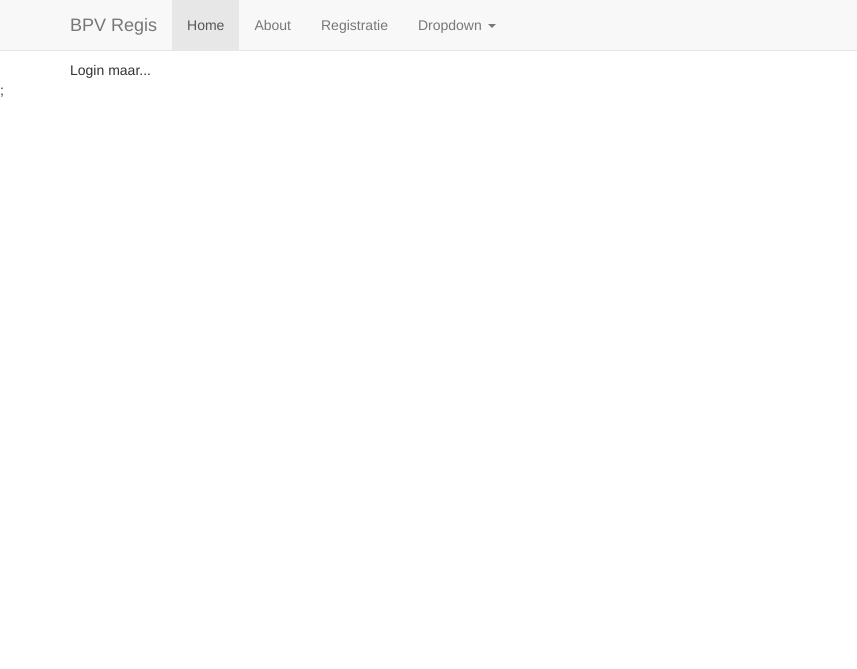
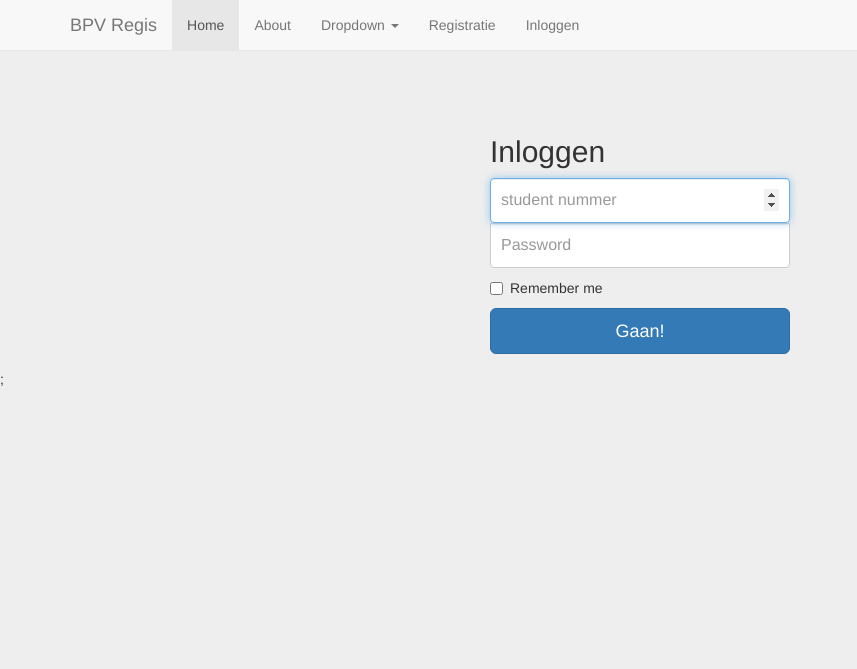
Before and after one commit to rra-am1a-2016/bpv_regis, a PHP site: page /2016-2017/index.php?content=login in a window 1280 px wide. Shown: the top 669 px of the page, without its empty margins (0-857 px from the left). Run offline with PHP 8.4, Linux system fonts and the light colour scheme.

Commit message:
Login form data

```diff
--- /dev/null
+++ b/css/signin.css
@@ -0,0 +1,40 @@
+body {
+  padding-top: 40px;
+  padding-bottom: 40px;
+  background-color: #eee;
+}
+
+.form-signin {
+  max-width: 330px;
+  padding: 15px;
+  margin: 0 auto;
+}
+.form-signin .form-signin-heading,
+.form-signin .checkbox {
+  margin-bottom: 10px;
+}
+.form-signin .checkbox {
+  font-weight: normal;
+}
+.form-signin .form-control {
+  position: relative;
+  height: auto;
+  -webkit-box-sizing: border-box;
+     -moz-box-sizing: border-box;
+          box-sizing: border-box;
+  padding: 10px;
+  font-size: 16px;
+}
+.form-signin .form-control:focus {
+  z-index: 2;
+}
+.form-signin input[type="email"] {
+  margin-bottom: -1px;
+  border-bottom-right-radius: 0;
+  border-bottom-left-radius: 0;
+}
+.form-signin input[type="password"] {
+  margin-bottom: 10px;
+  border-top-left-radius: 0;
+  border-top-right-radius: 0;
+}
--- a/index.php
+++ b/index.php
@@ -19,6 +19,9 @@
 
     <!-- Custom styles for this template -->
     <link href="./css/sticky-footer-navbar.css" rel="stylesheet">
+
+    <!-- Custom styles for signin template -->
+    <link href="./css/signin.css" rel="stylesheet">
 
     <!-- My self written css for this project -->
     <link href="./css/custom.css" rel="stylesheet">
@@ -52,7 +55,6 @@
           <ul class="nav navbar-nav">
             <li class="active"><a href="./index.php?content=home">Home</a></li>
             <li><a href="./index.php?content=about">About</a></li>
-            <li><a href="./index.php?content=register">Registratie</a></li>
             <li class="dropdown">
               <a href="#" class="dropdown-toggle" data-toggle="dropdown" role="button" aria-haspopup="true" aria-expanded="false">Dropdown <span class="caret"></span></a>
               <ul class="dropdown-menu">
@@ -65,6 +67,8 @@
                 <li><a href="#">One more separated link</a></li>
               </ul>
             </li>
+            <li><a href="./index.php?content=register">Registratie</a></li>
+            <li><a href="./index.php?content=login">Inloggen</a></li>
           </ul>
         </div><!--/.nav-collapse -->
       </div>
--- /dev/null
+++ b/js/login.js
@@ -0,0 +1,21 @@
+$(document).ready(function () {
+   var btn_login = document.getElementById("btn_login");
+
+   var xhr = new XMLHttpRequest();
+
+   xhr.onreadystatechange = function () {
+      alert(xhr.status + " | " + xhr.readyState );
+      if ( xhr.status == 200 && xhr.readyState == 4) {
+         alert(xhr.responseText);
+      }
+   }
+
+   btn_login.onclick =  function () {
+      var stdNumber = document.getElementById("inputStdNumber").value;
+      var password = document.getElementById("inputPassword").value;
+
+      xhr.open("GET", "login_form_date.php?stdNumber=" + stdNumber + "&password=" + password, true);
+      xhr.send()
+      return false;
+   }
+});
--- a/login.php
+++ b/login.php
@@ -1,3 +1,13 @@
-<?php
-   echo "Login maar...";
-?>
+<form class="form-signin">
+        <h2 class="form-signin-heading">Inloggen</h2>
+        <label for="inputStdNumber" class="sr-only">Student nummer</label>
+        <input type="number" id="inputStdNumber" class="form-control" placeholder="student nummer" required autofocus>
+        <label for="inputPassword" class="sr-only">Password</label>
+        <input type="password" id="inputPassword" class="form-control" placeholder="Password" required>
+        <div class="checkbox">
+          <label>
+            <input type="checkbox" value="remember-me"> Remember me
+          </label>
+        </div>
+        <button class="btn btn-lg btn-primary btn-block" type="submit" id="btn_login">Gaan!</button>
+</form>
--- /dev/null
+++ b/login_form_date.php
@@ -0,0 +1,3 @@
+<?php
+   echo "Hallo" . $_GET["stdNumber"] . " | " . $_GET["password"];
+?>
--- a/script_loader.php
+++ b/script_loader.php
@@ -2,6 +2,8 @@
    if (isset($_GET["content"])) {
       if ($_GET["content"] == "register") {
          echo "<script src='./js/registration.js'></script>";
+      } else if ($_GET["content"] == "login") {
+         echo "<script src='./js/login.js'></script>";
       }
    }
 ?>
```
